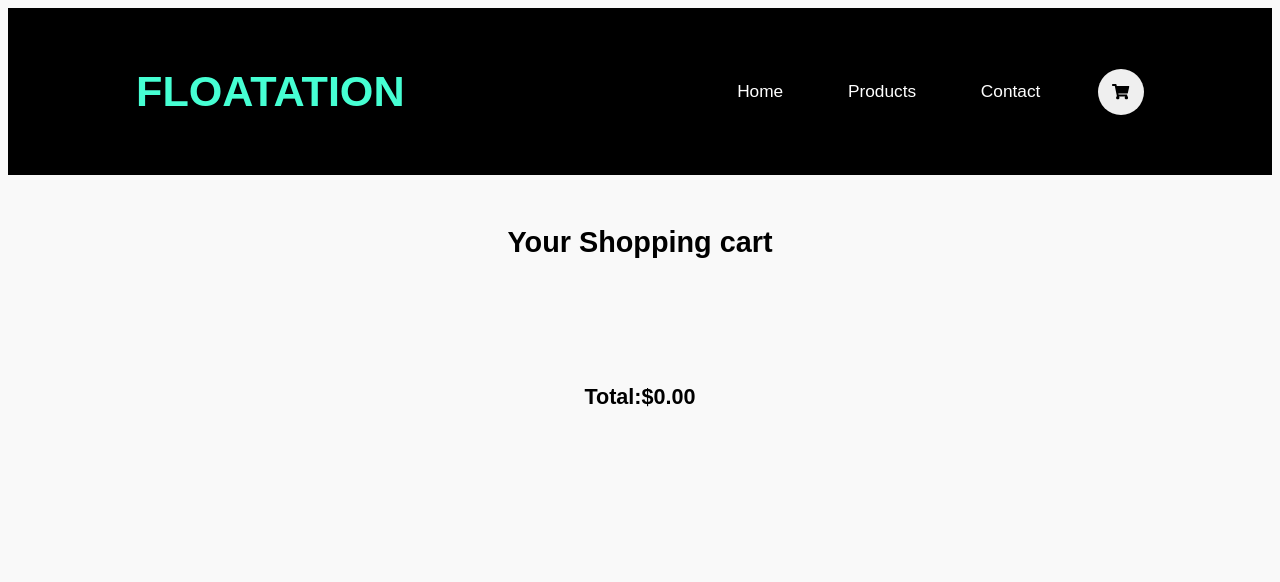
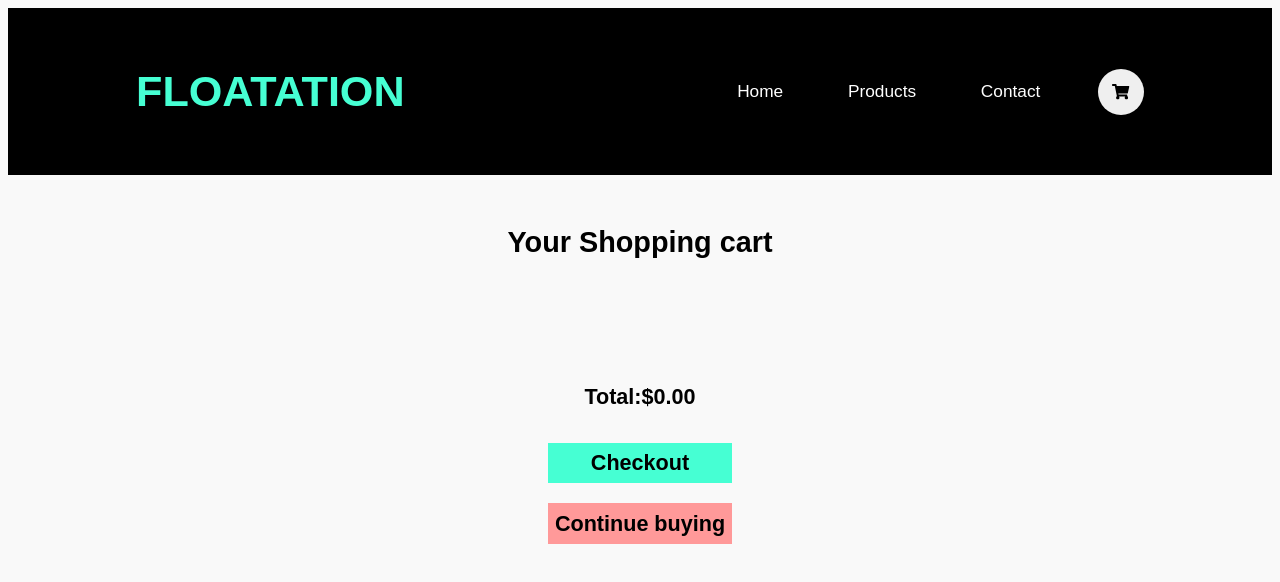
Before and after one commit to brunomgferreira/shopping-cart, a React (Vite) app: page /cart in a window 1280 px wide. Shown: the top 582 px of the page. Built offline with nearby package versions, Linux system fonts and the light colour scheme.

Commit message:
cart is done

```diff
--- a/src/pages/Cart.jsx
+++ b/src/pages/Cart.jsx
@@ -3,6 +3,8 @@ import styled, { css } from 'styled-components';
 import { v4 as uuidv4 } from 'uuid';
 import PropTypes from 'prop-types'
 import CartItemCard from './Cart/CartItemCard';
+import Button from '../components/elements/Button';
+import { Link } from 'react-router-dom';
 
 const Cart = ({ cart, addToCart, removeFromCart }) => {
 
@@ -32,6 +34,22 @@ const Cart = ({ cart, addToCart, removeFromCart }) => {
                 {loadCartItems(cart)}
             </Products>
             <Total>Total:${calculateTotal(cart)}</Total>
+            <BttnsWrapper>
+                <Button
+                    content="Checkout"
+                    size="wide"
+                    color="primary"
+                    $animation="color"
+                />
+                <Link to='/products'>
+                    <Button
+                        content="Continue buying"
+                        size="wide"
+                        color="red"
+                        $animation="color"
+                    />
+                </Link>
+            </BttnsWrapper>
         </CartWrapper>
     )
 
@@ -80,4 +98,10 @@ const Total = styled.div`
     padding-top: 6rem;
 `
 
+const BttnsWrapper = styled.div`
+    display: flex;
+    flex-direction: column;
+    gap: 20px;
+`
+
 export default Cart
--- a/src/pages/Cart/CartItemCard.jsx
+++ b/src/pages/Cart/CartItemCard.jsx
@@ -20,14 +20,14 @@ const CartItemCard = ({ id, quantity, title, price, image, addToCart, removeFrom
               onClick={() => removeFromCart(product)}
               content={<FaMinus />}
               color="grey"
-              animation="color"
+              $animation="color"
             ></Button>
             <div>{quantity}</div>
             <Button
               onClick={() => addToCart(product)}
               content={<FaPlus />}
               color="grey"
-              animation="color"
+              $animation="color"
             ></Button>
           </AmountChanger>
           <Price>Total:${(price * quantity).toFixed(2)}</Price>
--- a/src/pages/Products/ProductCard.jsx
+++ b/src/pages/Products/ProductCard.jsx
@@ -21,7 +21,7 @@ const ProductCard = ({ id, title, price, image, addToCart}) => {
           content="Add to cart"
           size="wide"
           color="dark"
-          animation="color"
+          $animation="color"
         />
       </Details>
     </ProductCardWrapper>
```
